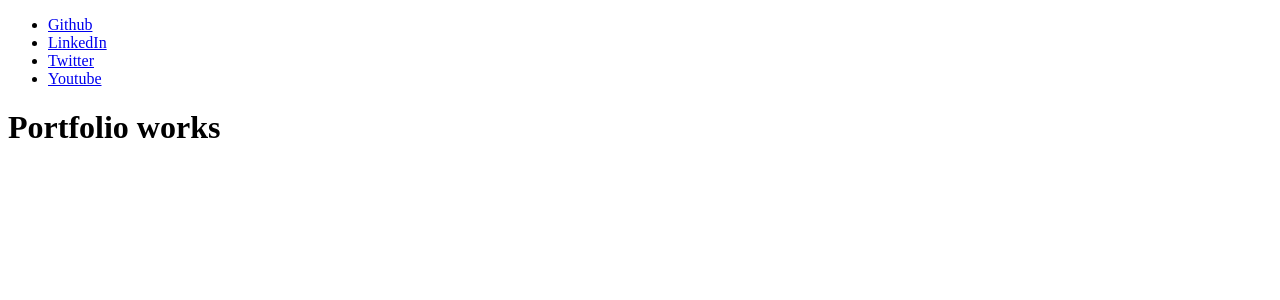
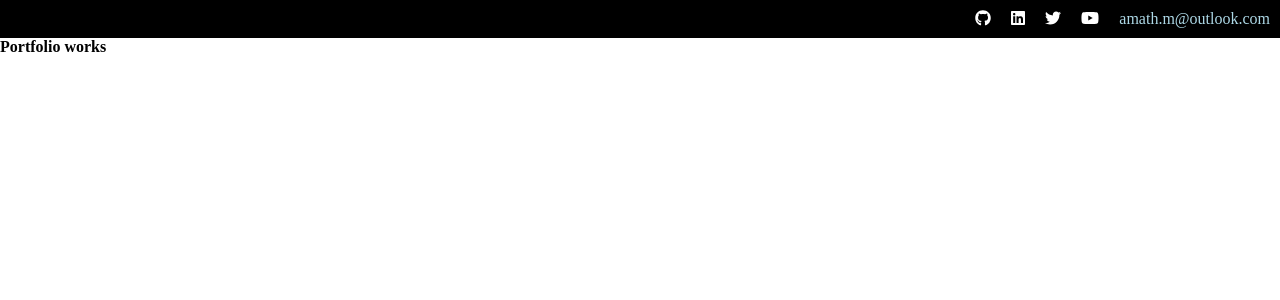
Before and after one commit to amathm/amathm-portfolio, an Angular app: page / in a window 1280 px wide. Shown: the top 300 px of the page. Built offline with nearby package versions, Linux system fonts and the light colour scheme.

Commit message:
social nav implemented

```diff
--- a/package.json
+++ b/package.json
@@ -21,6 +21,7 @@
     "@angular/router": "~8.2.14",
     "@fortawesome/angular-fontawesome": "^0.6.0",
     "@fortawesome/fontawesome-svg-core": "^1.2.27",
+    "@fortawesome/free-brands-svg-icons": "^5.12.1",
     "@fortawesome/free-solid-svg-icons": "^5.12.1",
     "rxjs": "~6.4.0",
     "tslib": "^1.10.0",
--- a/src/app/app.module.ts
+++ b/src/app/app.module.ts
@@ -10,7 +10,9 @@ import { ContactFormComponent } from './contact-form/contact-form.component';
 import { YoutubeApiSectionComponent } from './youtube-api-section/youtube-api-section.component';
 import { ExperienceComponent } from './experience/experience.component';
 
-import { FontAwesomeModule } from '@fortawesome/angular-fontawesome';
+import { FontAwesomeModule, FaIconLibrary } from '@fortawesome/angular-fontawesome';
+
+import { faGithub, faLinkedin, faTwitter, faYoutube } from '@fortawesome/free-brands-svg-icons';
 
 @NgModule({
   declarations: [
@@ -30,4 +32,8 @@ import { FontAwesomeModule } from '@fortawesome/angular-fontawesome';
   providers: [],
   bootstrap: [AppComponent]
 })
-export class AppModule { }
+export class AppModule {
+  constructor(private library: FaIconLibrary) {
+    library.addIcons(faGithub, faLinkedin, faTwitter, faYoutube);
+  }
+}
--- a/src/app/social-nav/social-nav.component.html
+++ b/src/app/social-nav/social-nav.component.html
@@ -9,16 +9,23 @@
 <nav id="social-nav" class="social-nav">
     <ul class="social-nav__menu">
         <li class="social-nav__items">
-            <a href="#" class="social-nav__links">Github</a>
+            <a href="#" class="social-nav__links">
+                <fa-icon [icon]="['fab', 'github']"></fa-icon></a>
         </li>
         <li class="social-nav__items">
-            <a href="#" class="social-nav__links">LinkedIn</a>
+            <a href="#" class="social-nav__links">
+                <fa-icon [icon]="['fab', 'linkedin']"></fa-icon></a>
         </li>
         <li class="social-nav__items">
-            <a href="#" class="social-nav__links">Twitter</a>
+            <a href="#" class="social-nav__links">
+                <fa-icon [icon]="['fab', 'twitter']"></fa-icon></a>
         </li>
         <li class="social-nav__items">
-            <a href="#" class="social-nav__links">Youtube</a>
+            <a href="#" class="social-nav__links">
+                <fa-icon [icon]="['fab', 'youtube']"></fa-icon></a>
+        </li>
+        <li class="social-nav__items">
+            <a href="#" class="social-nav__links">amath.m@outlook.com</a>
         </li>
     </ul>
 </nav>
--- a/src/app/social-nav/social-nav.component.scss
+++ b/src/app/social-nav/social-nav.component.scss
@@ -1,8 +1,30 @@
 .social-nav {
+    margin: 0;
+    padding:0;
     .social-nav__menu {
+        list-style-type: none;
+        margin: 0;
+        padding: 10px 0;
+        display: flex;
+        justify-content: flex-end;
+        background: #000;
         .social-nav__items {
+            display: inline-block;
             .social-nav__links {
-                //
+                padding: 10px;
+                text-decoration: none;
+                color: #fff;
+                &:hover {
+                    color: lightblue;
+                }
+            }
+            &:last-of-type {
+                .social-nav__links {
+                    color: lightblue;
+                    &:hover {
+                        color: #fff;
+                    }
+                }
             }
         }
     }
--- a/src/styles.scss
+++ b/src/styles.scss
@@ -1 +1,6 @@
 /* You can add global styles to this file, and also import other style files */
+* {
+    margin: 0;
+    padding:0;
+    font-size: 100%;
+}
```
Also changed, not shown: 1 other file (tests, documents, lock files or other folders).
